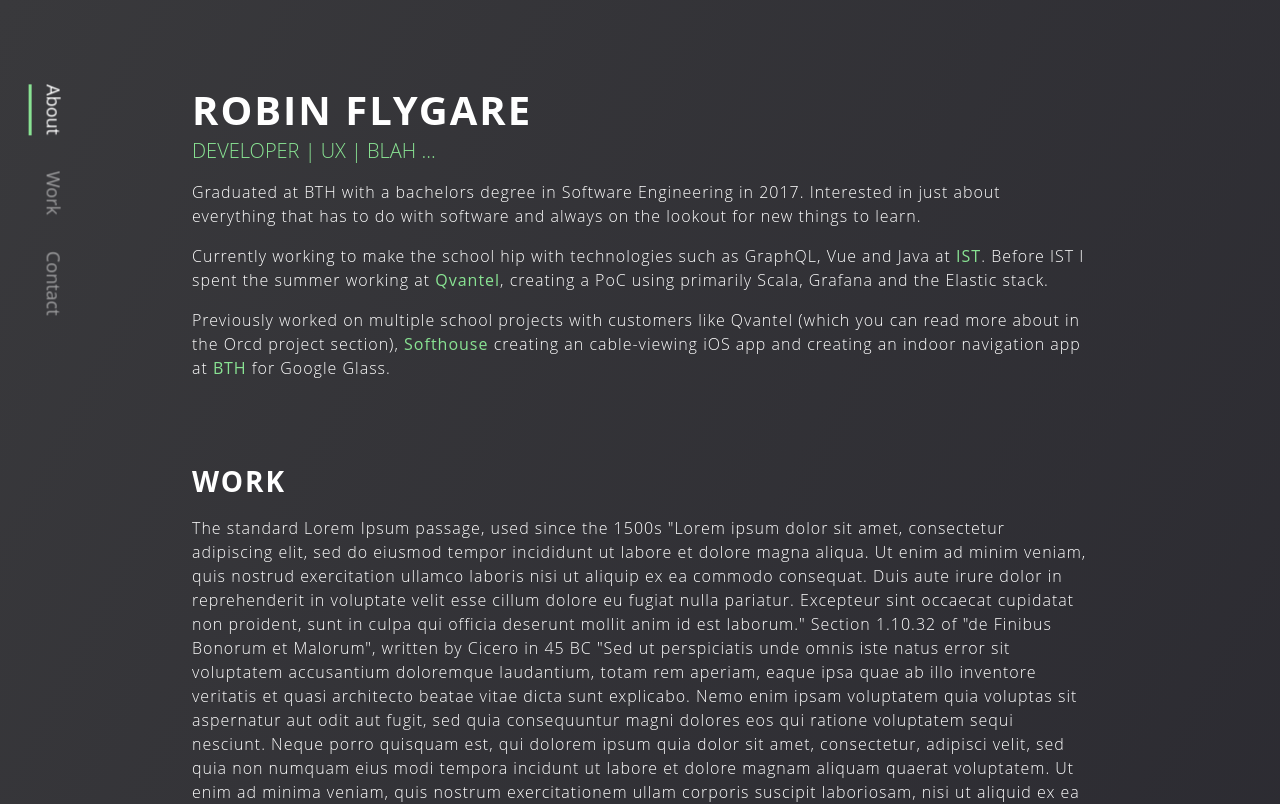
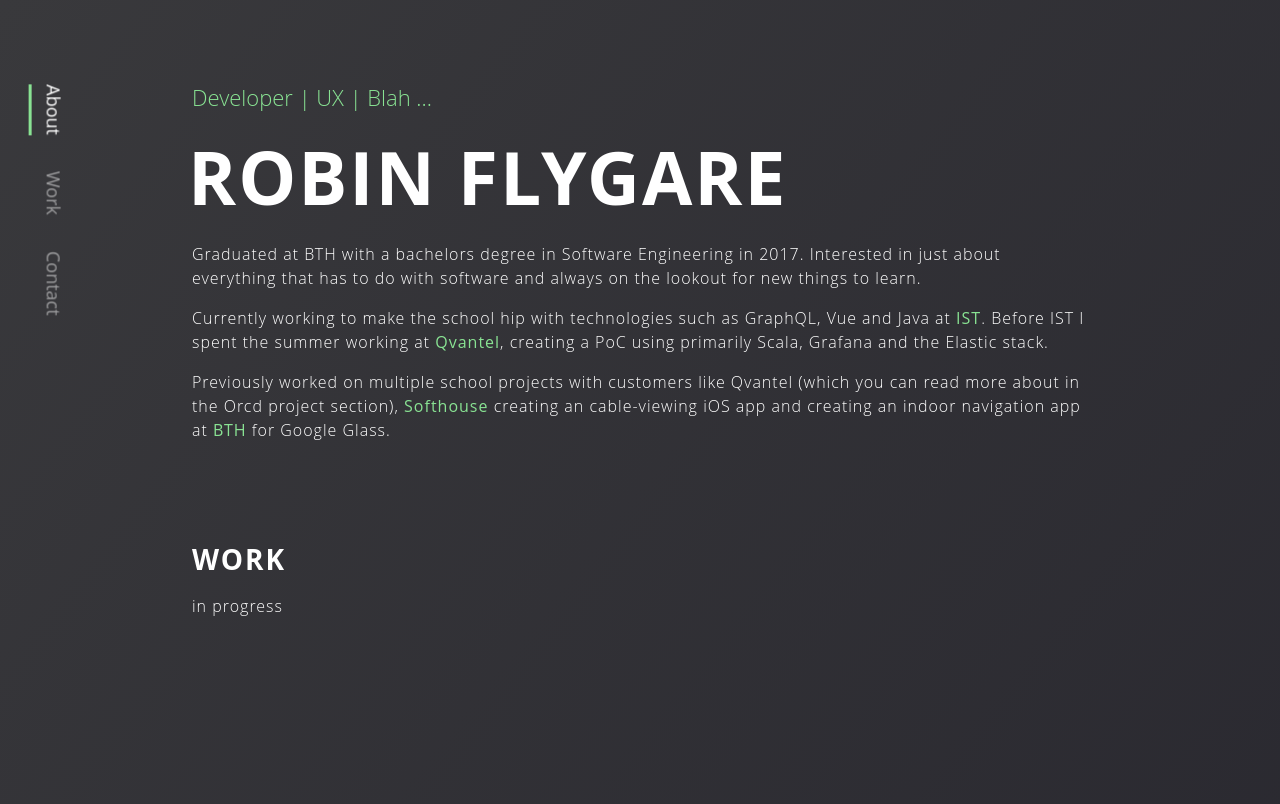
Before and after one commit to flygare/flygare.github.io, a React (Create React App) app: page / in a window 1280 px wide. Shown: the top 804 px of the page. Built offline with nearby package versions, Linux system fonts and the light colour scheme.

Commit message:
Remove work lorem
* Add back padding to p tags

```diff
--- a/src/App.css
+++ b/src/App.css
@@ -38,17 +38,18 @@
 
 .this-is {
   text-align: left;
-  text-transform: uppercase;
-  font-size: 20px;
+  font-size: 22px;
   color: #89e393;
   font-weight: lighter;
+  margin-bottom: 15px;
 }
 
 .name {
-  font-size: 40px;
+  font-size: 73px;
   font-weight: bold;
   text-transform: uppercase;
   letter-spacing: 2px;
+  margin-left: -4px;
 }
 
 .nav {
@@ -131,7 +132,6 @@
   letter-spacing: 1px;
   font-weight: lighter;
   line-height: 1.5;
-  margin-bottom: 0;
 }
 
 .legal {
--- a/src/App.js
+++ b/src/App.js
@@ -52,8 +52,8 @@
       <header className="App-header">
         <div className="content">
           <div id="about">
+            <div className="this-is">Developer | UX | Blah ...</div>
             <div className="name">Robin Flygare</div>
-            <div className="this-is">Developer | UX | Blah ...</div>
             <p>
               Graduated at BTH with a bachelors degree in Software Engineering
               in 2017. Interested in just about everything that has to do with
@@ -78,78 +78,7 @@
 
           <div id="work">
             <div className="subtitle">Work</div>
-            <p>
-              The standard Lorem Ipsum passage, used since the 1500s "Lorem
-              ipsum dolor sit amet, consectetur adipiscing elit, sed do eiusmod
-              tempor incididunt ut labore et dolore magna aliqua. Ut enim ad
-              minim veniam, quis nostrud exercitation ullamco laboris nisi ut
-              aliquip ex ea commodo consequat. Duis aute irure dolor in
-              reprehenderit in voluptate velit esse cillum dolore eu fugiat
-              nulla pariatur. Excepteur sint occaecat cupidatat non proident,
-              sunt in culpa qui officia deserunt mollit anim id est laborum."
-              Section 1.10.32 of "de Finibus Bonorum et Malorum", written by
-              Cicero in 45 BC "Sed ut perspiciatis unde omnis iste natus error
-              sit voluptatem accusantium doloremque laudantium, totam rem
-              aperiam, eaque ipsa quae ab illo inventore veritatis et quasi
-              architecto beatae vitae dicta sunt explicabo. Nemo enim ipsam
-              voluptatem quia voluptas sit aspernatur aut odit aut fugit, sed
-              quia consequuntur magni dolores eos qui ratione voluptatem sequi
-              nesciunt. Neque porro quisquam est, qui dolorem ipsum quia dolor
-              sit amet, consectetur, adipisci velit, sed quia non numquam eius
-              modi tempora incidunt ut labore et dolore magnam aliquam quaerat
-              voluptatem. Ut enim ad minima veniam, quis nostrum exercitationem
-              ullam corporis suscipit laboriosam, nisi ut aliquid ex ea commodi
-              consequatur? Quis autem vel eum iure reprehenderit qui in ea
-              voluptate velit esse quam nihil molestiae consequatur, vel illum
-              qui dolorem eum fugiat quo voluptas nulla pariatur?" 1914
-              translation by H. Rackham "But I must explain to you how all this
-              mistaken idea of denouncing pleasure and praising pain was born
-              and I will give you a complete account of the system, and expound
-              the actual teachings of the great explorer of the truth, the
-              master-builder of human happiness. No one rejects, dislikes, or
-              avoids pleasure itself, because it is pleasure, but because those
-              who do not know how to pursue pleasure rationally encounter
-              consequences that are extremely painful. Nor again is there anyone
-              who loves or pursues or desires to obtain pain of itself, because
-              it is pain, but because occasionally circumstances occur in which
-              toil and pain can procure him some great pleasure. To take a
-              trivial example, which of us ever undertakes laborious physical
-              exercise, except to obtain some advantage from it? But who has any
-              right to find fault with a man who chooses to enjoy a pleasure
-              that has no annoying consequences, or one who avoids a pain that
-              produces no resultant pleasure?" Section 1.10.33 of "de Finibus
-              Bonorum et Malorum", written by Cicero in 45 BC "At vero eos et
-              accusamus et iusto odio dignissimos ducimus qui blanditiis
-              praesentium voluptatum deleniti atque corrupti quos dolores et
-              quas molestias excepturi sint occaecati cupiditate non provident,
-              similique sunt in culpa qui officia deserunt mollitia animi, id
-              est laborum et dolorum fuga. Et harum quidem rerum facilis est et
-              expedita distinctio. Nam libero tempore, cum soluta nobis est
-              eligendi optio cumque nihil impedit quo minus id quod maxime
-              placeat facere possimus, omnis voluptas assumenda est, omnis dolor
-              repellendus. Temporibus autem quibusdam et aut officiis debitis
-              aut rerum necessitatibus saepe eveniet ut et voluptates
-              repudiandae sint et molestiae non recusandae. Itaque earum rerum
-              hic tenetur a sapiente delectus, ut aut reiciendis voluptatibus
-              maiores alias consequatur aut perferendis doloribus asperiores
-              repellat." 1914 translation by H. Rackham "On the other hand, we
-              denounce with righteous indignation and dislike men who are so
-              beguiled and demoralized by the charms of pleasure of the moment,
-              so blinded by desire, that they cannot foresee the pain and
-              trouble that are bound to ensue; and equal blame belongs to those
-              who fail in their duty through weakness of will, which is the same
-              as saying through shrinking from toil and pain. These cases are
-              perfectly simple and easy to distinguish. In a free hour, when our
-              power of choice is untrammelled and when nothing prevents our
-              being able to do what we like best, every pleasure is to be
-              welcomed and every pain avoided. But in certain circumstances and
-              owing to the claims of duty or the obligations of business it will
-              frequently occur that pleasures have to be repudiated and
-              annoyances accepted. The wise man therefore always holds in these
-              matters to this principle of selection: he rejects pleasures to
-              secure other greater pleasures, or else he endures pains to avoid
-              worse pains."
-            </p>
+            <p>in progress</p>
           </div>
           <div id="contact">
             <div className="subtitle">Contact</div>
```
